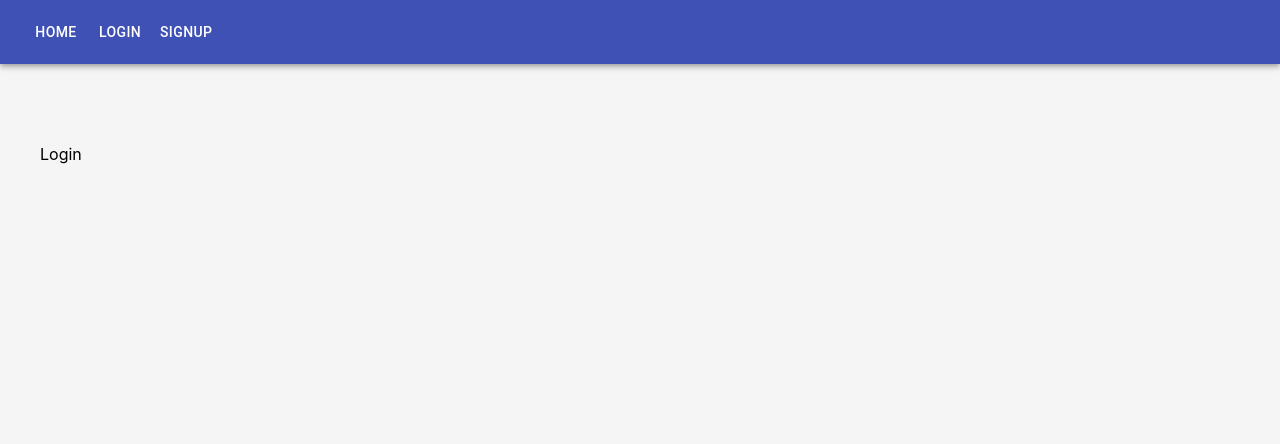
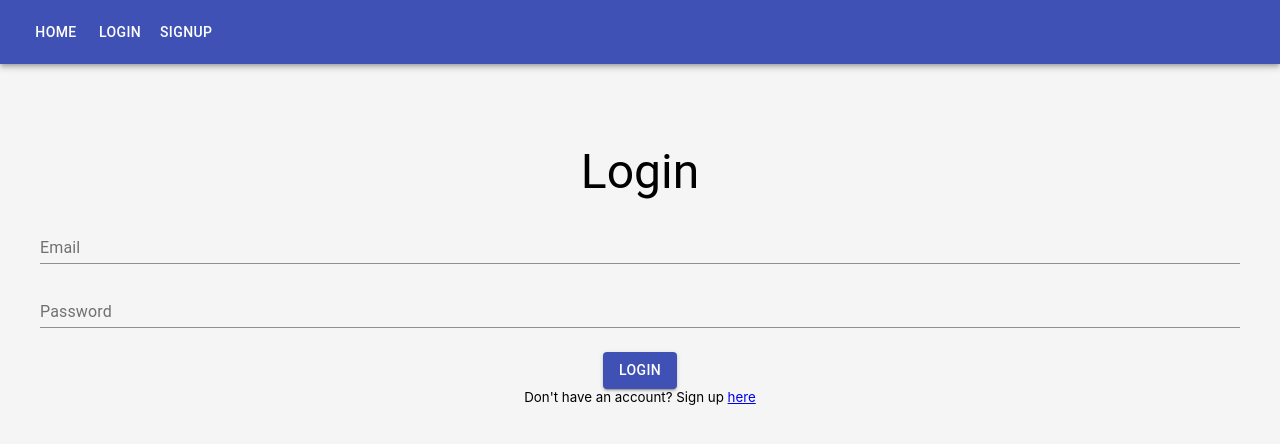
Before and after one commit to codyarose/clamor-client, a React (Create React App) app: page /login in a window 1280 px wide. Shown: the top 444 px of the page. Built offline with nearby package versions, Linux system fonts and the light colour scheme.

Commit message:
Added login form with post request

```diff
--- a/src/pages/Login.tsx
+++ b/src/pages/Login.tsx
@@ -1,5 +1,116 @@
-import React from 'react'
+import React, { useState, ChangeEvent, FormEvent } from 'react'
+import styled from 'styled-components'
+import axios from 'axios'
+import { Link } from 'react-router-dom'
+import { History, LocationState } from 'history'
+import Typography from '@material-ui/core/Typography'
+import TextField from '@material-ui/core/TextField'
+import Button from '@material-ui/core/Button'
 
-export const Login = () => {
-	return <div>Login</div>
+export const Login = (props: { history: History<LocationState> }) => {
+	const [formState, setFormState] = useState({
+		email: '',
+		password: '',
+	})
+	const [loading, setloading] = useState(false)
+	const [errors, setErrors] = useState({
+		email: '',
+		password: '',
+		general: '',
+	})
+
+	const handleSubmit = async (e: FormEvent<HTMLFormElement>) => {
+		e.preventDefault()
+
+		try {
+			setloading(true)
+
+			const postLogin = await axios.post('/login', { ...formState })
+			console.log(postLogin.data)
+
+			setloading(false)
+
+			props.history.push('/')
+		} catch (error) {
+			setErrors(error.response.data)
+			setloading(false)
+		}
+	}
+
+	const handleChange = (e: ChangeEvent<HTMLInputElement>) => {
+		const { name, value } = e.target
+		setFormState({ ...formState, [name]: value })
+	}
+
+	return (
+		<div>
+			<div>
+				<StyledTitle variant="h3" component="h1">
+					Login
+				</StyledTitle>
+				<StyledForm noValidate onSubmit={handleSubmit}>
+					<StyledTextField
+						id="email"
+						name="email"
+						type="email"
+						label="Email"
+						value={formState.email}
+						onChange={handleChange}
+						fullWidth={true}
+						helperText={errors.email}
+						error={!!errors.email}
+					/>
+					<StyledTextField
+						id="password"
+						name="password"
+						type="password"
+						label="Password"
+						value={formState.password}
+						onChange={handleChange}
+						fullWidth={true}
+						helperText={errors.password}
+						error={!!errors.password}
+					/>
+					{errors.general && <StyledCustomError variant="body2">{errors.general}</StyledCustomError>}
+					<Button variant="contained" color="primary" type="submit">
+						Login
+					</Button>
+					{loading && <p>Loading...</p>}
+					<small>
+						Don't have an account? Sign up <Link to="/signup">here</Link>
+					</small>
+				</StyledForm>
+			</div>
+		</div>
+	)
 }
+
+const StyledForm = styled.form`
+	display: flex;
+	flex-flow: column;
+	align-items: center;
+	text-align: center;
+`
+
+const StyledTitle = styled((props) => <Typography {...props} />)`
+	&& {
+		margin-bottom: 1rem;
+		text-align: center;
+	}
+`
+
+const StyledTextField = styled((props) => <TextField {...props} />)`
+	&& {
+		margin-bottom: 1rem;
+		&:last-of-type {
+			margin-bottom: 1.5rem;
+		}
+	}
+`
+
+const StyledCustomError = styled((props) => <Typography {...props} />)`
+	&& {
+		color: red;
+		padding-bottom: 1rem;
+	}
+`
```
